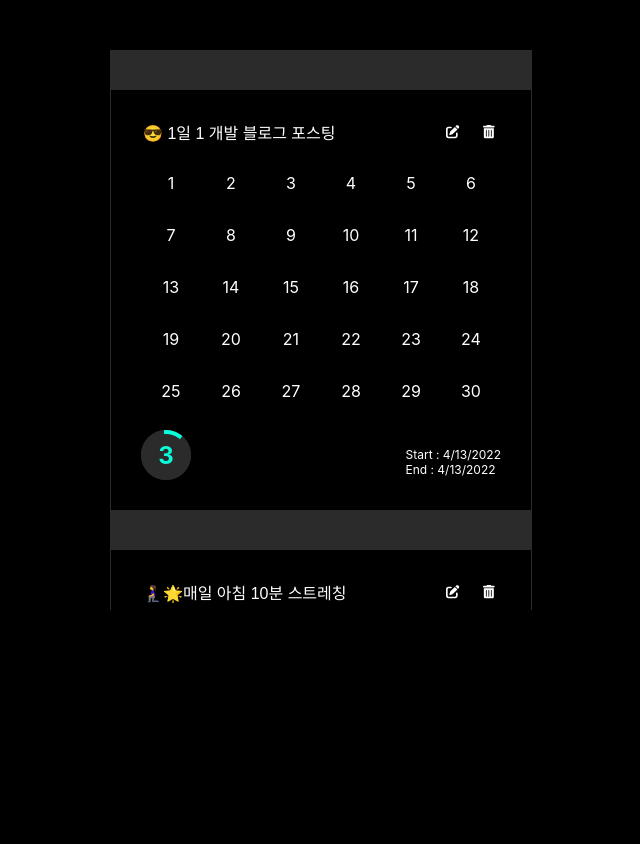
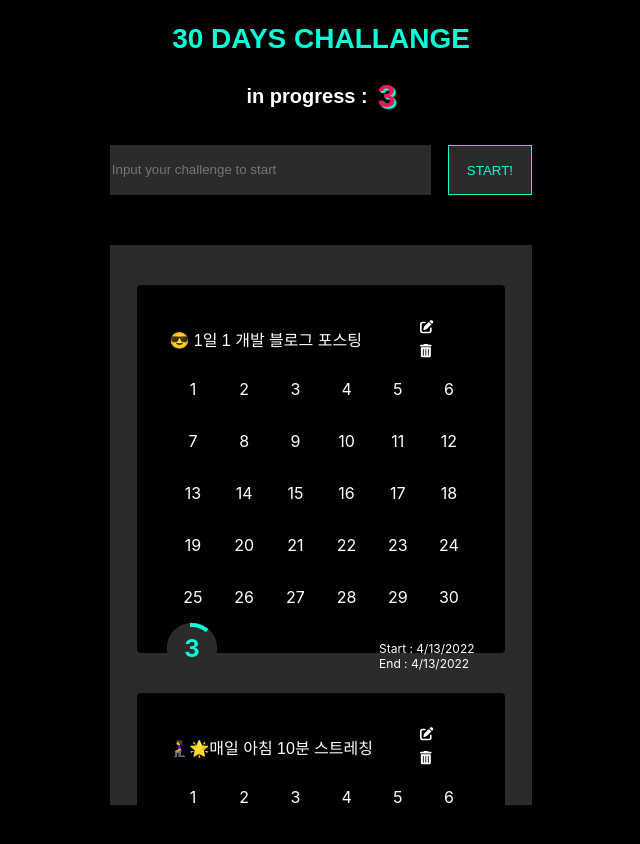
Before and after one commit to YEBBLEE/30-days-challenge, a React (Create React App) app: page / in a window 1280 px wide. Shown: the top 844 px of the page, without its empty margins (319-959 px from the left). Before the commit the page ends 800 px from the top, so only its background shows below. Built offline with nearby package versions, Linux system fonts and the light colour scheme.

Commit message:
input 틀 구상 & 스타일링

```diff
--- a/src/App.css
+++ b/src/App.css
@@ -1,6 +1,38 @@
 body {
   background-color: var(--color-black);
-  overflow-y: hidden;
+}
+body::-webkit-scrollbar {
+  width: 2px;
+}
+body::-webkit-scrollbar-thumb {
+  background-color: var(--color-light-blue);
+  border-radius: 10px;
+  background-clip: padding-box;
+}
+body::-webkit-scrollbar-track {
+  background-color: transparent;
+}
+
+.challenge-form {
+  width: 33vw;
+  margin: auto;
+  margin-top: 30px;
+  display: flex;
+  justify-content: space-between;
+  font-family: sans-serif;
+
+}
+.challenge-input {
+  width: 75%;
+  line-height: 3rem;
+  background-color: var(--color-dark-gray);
+  border: none;
+}
+.challenge-btn {
+  width: 20%;
+  background-color: var(--color-dark-gray);
+  border: 1px solid var(--color-light-blue);
+  color: var(--color-light-blue);
 }
 .challenges {
   width: 33vw;
@@ -29,12 +61,12 @@ body {
   justify-content: space-around;
   list-style: none;
   background-color: var(--color-black);
-  width: 360px;
-  height: 360px;
+  width: 24vw;
+  height: 24vw;
   color: var(--color-white);
   padding: 30px;
   margin: 40px auto;
-  border-radius: var(--box-radius);
+  border-radius: 4px;
 }
 .top-box {
   display: flex;
--- a/src/app.jsx
+++ b/src/app.jsx
@@ -1,11 +1,16 @@
 import React, { Component } from 'react';
 import Challenges from './components/challenges';
 import '@fortawesome/fontawesome-free/js/all.js';
+import Navbar from './components/navbar';
 
 class App extends Component {
   render() {
     return (
-      <Challenges/>
+      <>
+        <Navbar/>
+        <Challenges/>
+      </>
+
     );
   }
 }
--- a/src/components/challenges.jsx
+++ b/src/components/challenges.jsx
@@ -1,5 +1,6 @@
 import React, { Component } from 'react';
 import Challenge from './challenge';
+import InputForm from './inputForm';
 
 class Challenges extends Component {
 
@@ -88,6 +89,8 @@ class Challenges extends Component {
 
     render() {
         return (
+            <>
+                <InputForm/>
                 <ul className='challenges'>
                     {this.state.challenges.map(challenge =>
                         <Challenge
@@ -96,6 +99,8 @@ class Challenges extends Component {
                         />
                     )}
                 </ul>
+            </>
+
         );
     }
 }
--- /dev/null
+++ b/src/components/inputForm.jsx
@@ -0,0 +1,15 @@
+import React, { Component } from 'react';
+
+class InputForm extends Component {
+
+    render() {
+        return (
+            <form action="" className='challenge-form'>
+                <input type="text" className='challenge-input' placeholder='Input your challenge to start'/>
+                <button className='challenge-btn'>START!</button>
+            </form>
+        );
+    }
+}
+
+export default InputForm;
```
Lines whose indentation alone changed are shown as unchanged.
